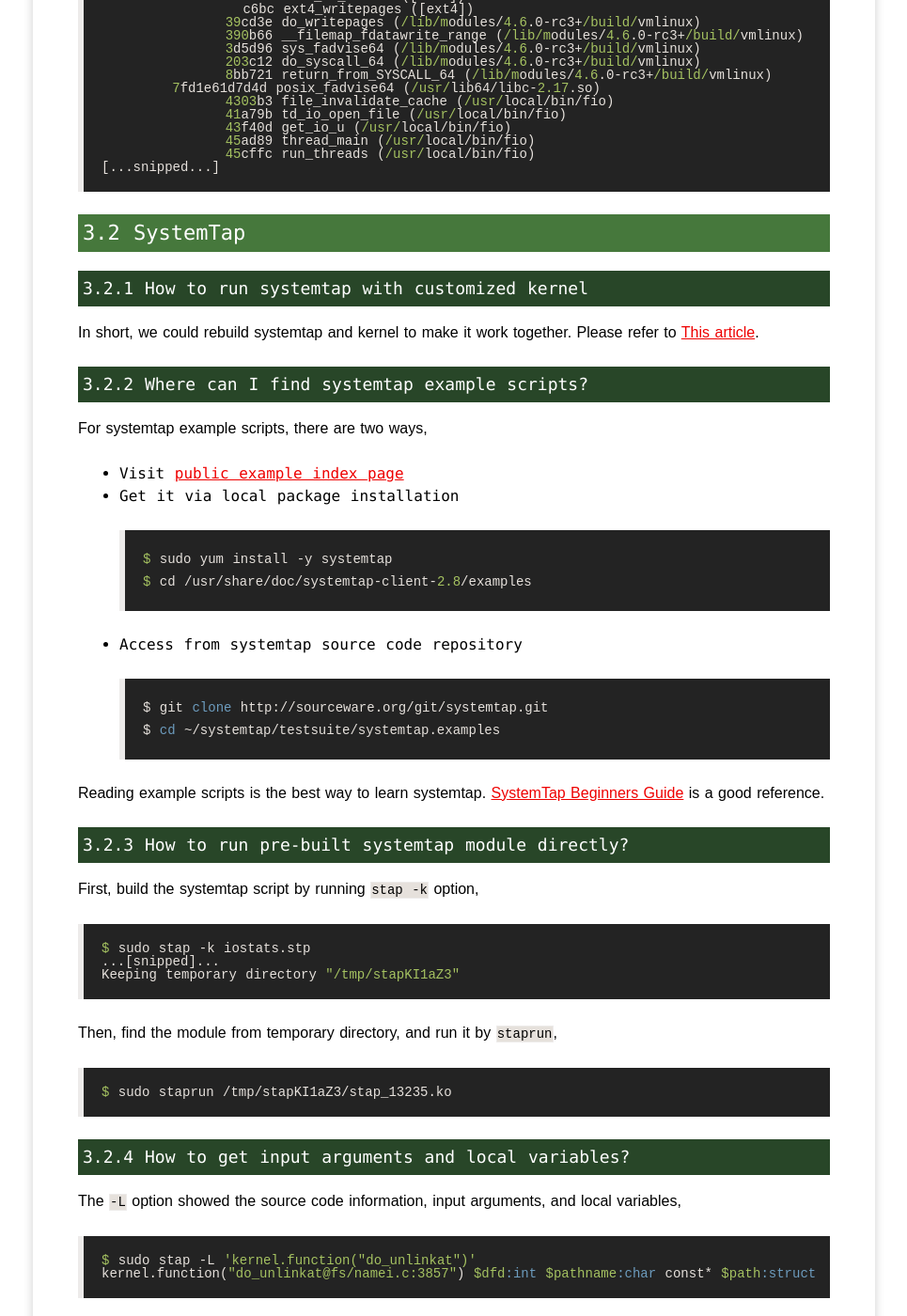
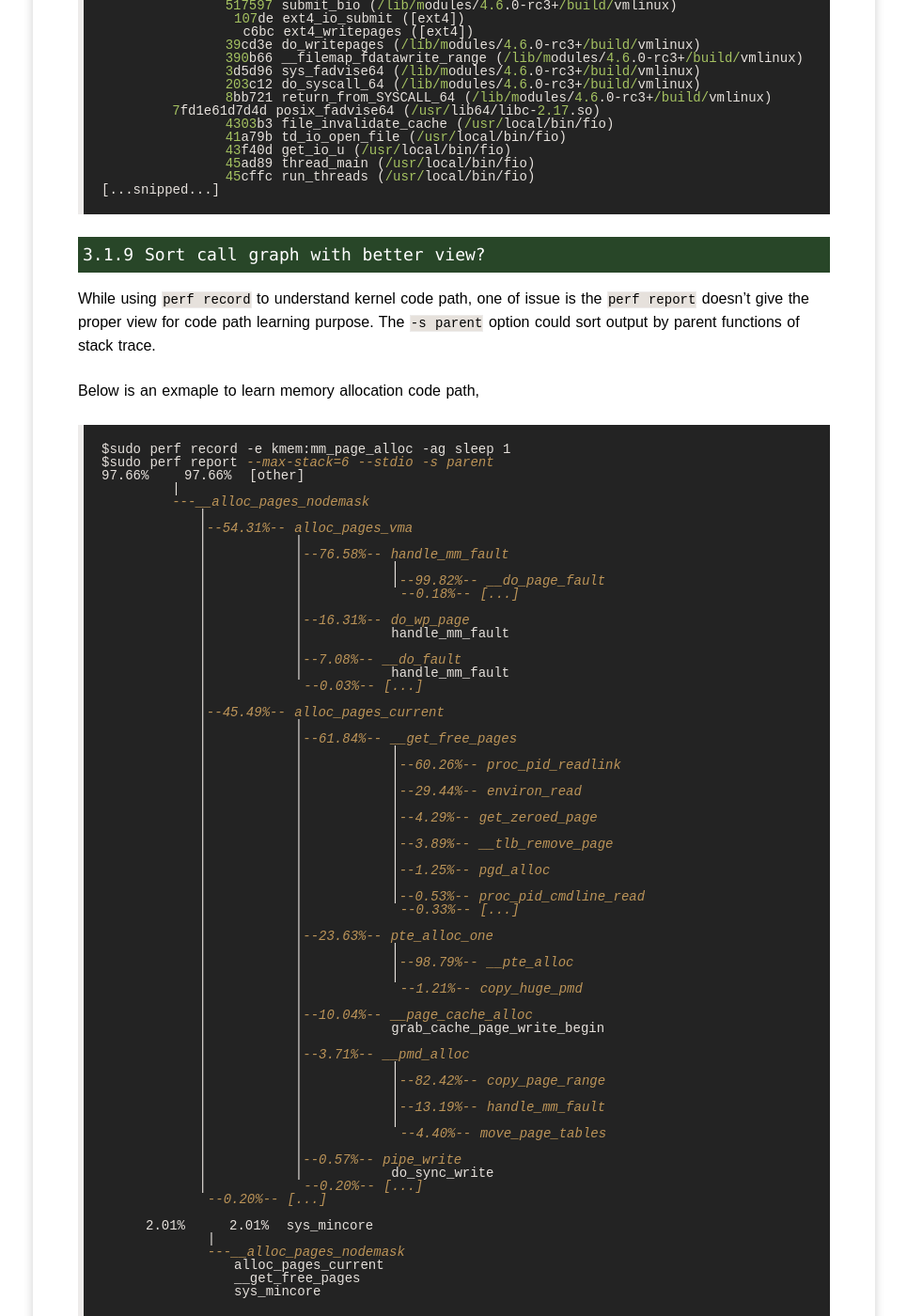
Before and after one commit to yangoliver/yangoliver.github.io, a Jekyll site: the page built from _posts/2016/2016-07-09-linux-perf-tools-tips.md, in a window 1280 px wide and 1400 px high, scrolled down 7953 px. Shown: the whole window at 94% size, without its empty margins (157-1122 px from the left). Built offline with Jekyll 4.4.1, drawn with Linux system fonts in a browser that asks for light colours; comment, search, counter and statistics services are not loaded; some of the changed text lies outside the part shown.

Commit message:
update: fixed typo and added contents for sorting perf report

```diff
--- a/_posts/2016/2016-07-09-linux-perf-tools-tips.md
+++ b/_posts/2016/2016-07-09-linux-perf-tools-tips.md
@@ -317,6 +317,79 @@
                   45ad89 thread_main (/usr/local/bin/fio)
                   45cffc run_threads (/usr/local/bin/fio)
     [...snipped...]
+
+#### 3.1.9 Sort call graph with better view?
+
+While using `perf record` to understand kernel code path, one of issue is the `perf report` doesn't give the proper view for code path learning purpose.
+The `-s parent` option could sort output by parent functions of stack trace.
+
+Below is an exmaple to learn memory allocation code path,
+
+	$sudo perf record -e kmem:mm_page_alloc -ag sleep 1
+	$sudo perf report --max-stack=6 --stdio -s parent
+	97.66%    97.66%  [other]
+	        |
+	        ---__alloc_pages_nodemask
+	           |
+	           |--54.31%-- alloc_pages_vma
+	           |          |
+	           |          |--76.58%-- handle_mm_fault
+	           |          |          |
+	           |          |          |--99.82%-- __do_page_fault
+	           |          |           --0.18%-- [...]
+	           |          |
+	           |          |--16.31%-- do_wp_page
+	           |          |          handle_mm_fault
+	           |          |
+	           |          |--7.08%-- __do_fault
+	           |          |          handle_mm_fault
+	           |           --0.03%-- [...]
+	           |
+	           |--45.49%-- alloc_pages_current
+	           |          |
+	           |          |--61.84%-- __get_free_pages
+	           |          |          |
+	           |          |          |--60.26%-- proc_pid_readlink
+	           |          |          |
+	           |          |          |--29.44%-- environ_read
+	           |          |          |
+	           |          |          |--4.29%-- get_zeroed_page
+	           |          |          |
+	           |          |          |--3.89%-- __tlb_remove_page
+	           |          |          |
+	           |          |          |--1.25%-- pgd_alloc
+	           |          |          |
+	           |          |          |--0.53%-- proc_pid_cmdline_read
+	           |          |           --0.33%-- [...]
+	           |          |
+	           |          |--23.63%-- pte_alloc_one
+	           |          |          |
+	           |          |          |--98.79%-- __pte_alloc
+	           |          |          |
+	           |          |           --1.21%-- copy_huge_pmd
+	           |          |
+	           |          |--10.04%-- __page_cache_alloc
+	           |          |          grab_cache_page_write_begin
+	           |          |
+	           |          |--3.71%-- __pmd_alloc
+	           |          |          |
+	           |          |          |--82.42%-- copy_page_range
+	           |          |          |
+	           |          |          |--13.19%-- handle_mm_fault
+	           |          |          |
+	           |          |           --4.40%-- move_page_tables
+	           |          |
+	           |          |--0.57%-- pipe_write
+	           |          |          do_sync_write
+	           |           --0.20%-- [...]
+	            --0.20%-- [...]
+
+	     2.01%     2.01%  sys_mincore
+	            |
+	            ---__alloc_pages_nodemask
+	               alloc_pages_current
+	               __get_free_pages
+	               sys_mincore
 
 
 ### 3.2 SystemTap
```
Also changed, not shown: other parts of _posts/2016/2016-07-09-linux-perf-tools-tips.md (+4 -4 lines).
